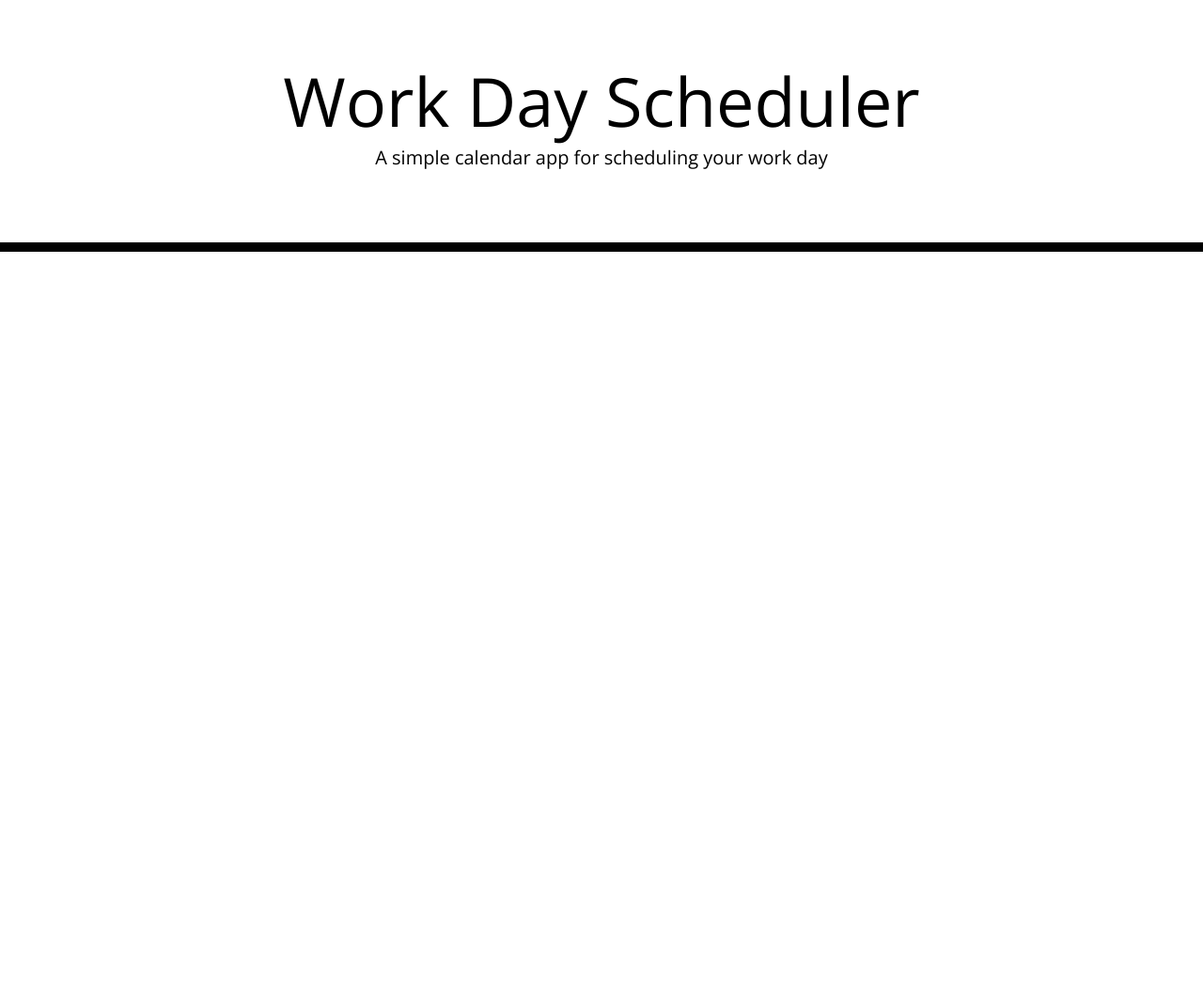
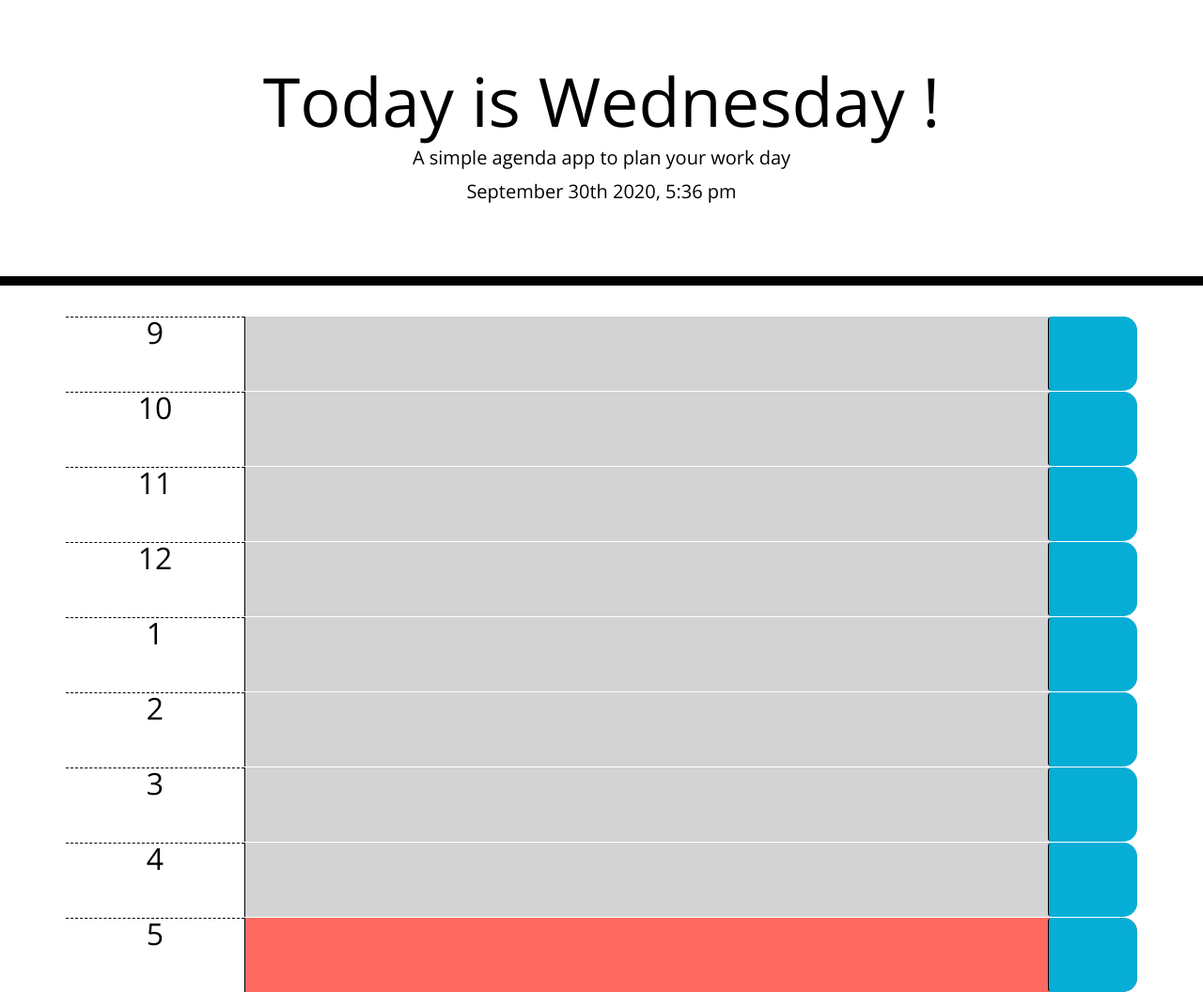
Before and after one commit to ruo-si/day-planner, a plain HTML site: page index.html in a window 1280 px wide. Shown: the whole page at 94% size. Before the commit the page ends 800 px from the top, so only its background shows below. Drawn offline with nearby package versions, Linux system fonts and the light colour scheme.

Commit message:
agenda elements update

```diff
--- a/index.html
+++ b/index.html
@@ -24,8 +24,8 @@
 
   <body>
     <header class="jumbotron">
-      <h1 class="display-3">Work Day Scheduler</h1>
-      <p class="lead">A simple calendar app for scheduling your work day</p>
+      <h1 id="today-is" class="display-3"></h1>
+      <p class="lead">A simple agenda app to plan your work day</p>
       <p id="currentDay" class="lead"></p>
     </header>
     <div class="container">
@@ -34,5 +34,8 @@
 
     <script src="https://code.jquery.com/jquery-3.4.1.min.js"></script>
     <script src="https://cdnjs.cloudflare.com/ajax/libs/moment.js/2.24.0/moment.min.js"></script>
+
+    <!-- my script.js -->
+    <script src="script.js"></script>
   </body>
 </html>
--- a/script.js
+++ b/script.js
@@ -1,30 +1,102 @@
 // docuement ready, clear all element values
 $(document).ready(function () {
 
+    console.log("being script.js");
 
     // define all targeted reference with var elements
+    var currentDate = moment().format("MMMM Do YYYY, h:mm a");
+    var todayIs = moment().format("[Today is] dddd [!]")
+    var currentDayObj = new Date()
 
     // toRead function
+    function toRead() {
+
+        console.log("in toRead")
+
         // get time values from storage
+
         // loop and assign time property as text to appropriate time
+
         // display today is weekday on title
+        $("#today-is").text(todayIs);
+
         // display present date on page
+        $("#currentDay").text(currentDate);
+    };
 
-    // loop to create and format framework
-        // create row container
-        // add hour block
-        // add text area
-        // add button
-        // add id and classes to all
-        // check time against .now() to see if time if past, .present or .future and .assign appropriate class using < , > and =
+
+    function setUp() {
+
+        console.log("in setUp")
+
+        // set up array to loop
+        hourDisplayArr = [9, 10, 11, 12, 1, 2, 3, 4, 5]
+        hourIdsArr = [9,10,11,12,13,14,15,16,17]
+
+        // loop to create and format framework
+        for (var i = 0; i < hourDisplayArr.length; i++) {
+
+            // create row container, add id and classes to all
+            var rowEl = $("<div>").addClass("row time-block");
+
+            // add hour block, add id and classes to all
+            var hourEl = $("<div>").addClass("hour col-md-2 hour-text").text(hourDisplayArr[i]).attr("id", hourIdsArr[i]);
+
+            // add text area, add id and classes to all
+            var textAreaEl = $("<textarea>").addClass("col-md-9 description");
+
+            // add button, add id and classes to all
+            var saveBtnEl = $("<button>").addClass("btn col-md-1 saveBtn");
+
+            // append elements to container/page
+            $(".container").append(rowEl);
+
+            $(rowEl).append(hourEl);
+
+            $(hourEl).after(textAreaEl);
+
+            $(textAreaEl).after(saveBtnEl);
+
+
+            // check time to see if time if .past, .present or .future and add appropriate class
+
+            // hour now
+            var currentHour = currentDayObj.getHours()
+            // hour Id on time-block
+            var timeblockId = hourIdsArr[i]
+
+
+            if (currentHour < timeblockId){
+
+                $(rowEl).addClass("future");
+            }
+
+            else if (currentHour === timeblockId){
+
+                $(rowEl).addClass("present");
+            }
+
+            else $(rowEl).addClass("past");
+        }
+
+        toRead();
+    };
 
     // saveBtnEl.on("click") call function toWrite ()
+    // $(".saveBtn").on("click", toWrite())
+
 
     // toWrite function
+    function toWrite() {
+
+        console.log("in toWrite")
+
         // get value of textarea and .trim()
         // save relevant text to local storage
         // localStorage.setItem("textAreaVal");
 
+    };
     // call toRead()
+    setUp();
 
 });
--- a/style.css
+++ b/style.css
@@ -36,6 +36,10 @@ textarea{
   border-top: 1px solid white;;
 }
 
+.hour-text{
+  font-size: xx-large;
+}
+
 .hour {
   background-color: #ffffff;
   color: #000000;
```
